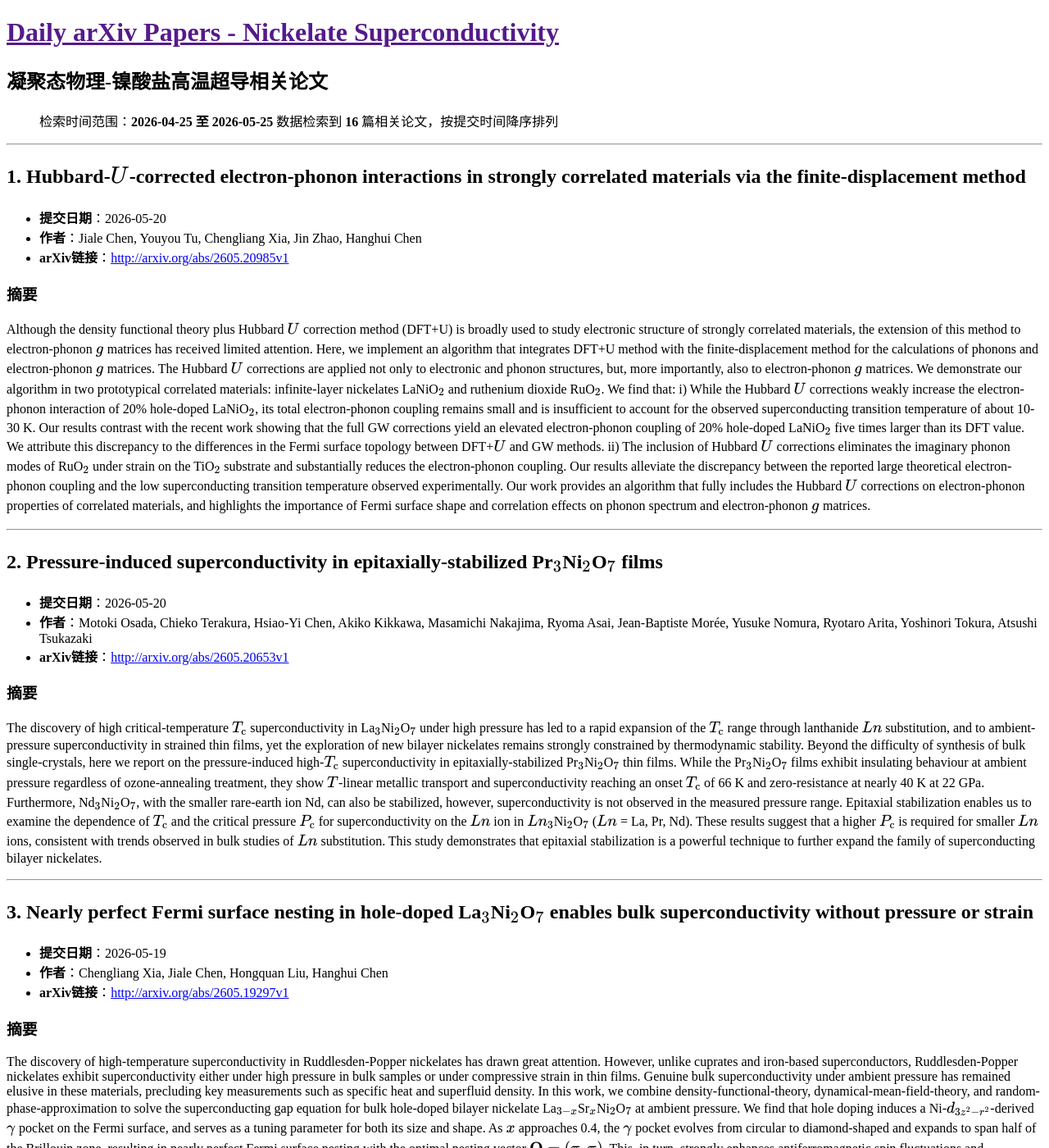
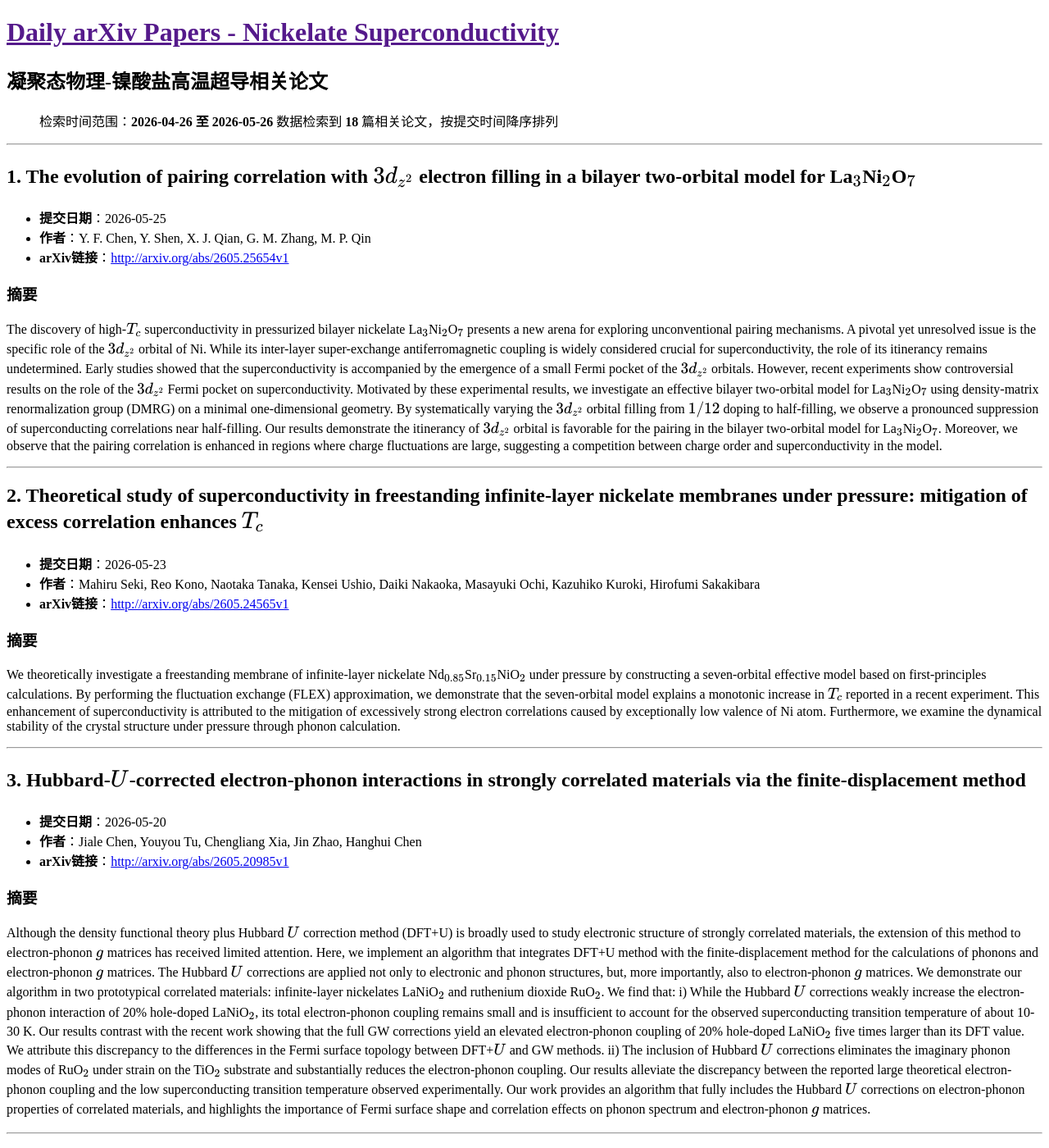
Before and after one commit to yangke25491/daily-arxiv-nickelate_superconductivity, a Jekyll site: the page built from docs/index.md, in a window 1280 px wide and 1400 px high. Shown: the whole window at 82% size. Built offline with Jekyll 4.4.1, drawn with Linux system fonts in a browser that asks for light colours; some of the changed text lies outside the part shown.

Commit message:
Automated update: arXiv papers

```diff
--- a/docs/index.md
+++ b/docs/index.md
@@ -5,12 +5,34 @@ title: 镍酸盐超导论文
 
 # 凝聚态物理-镍酸盐高温超导相关论文
 
-> 检索时间范围：**2026-04-25 至 2026-05-25**
-> 数据检索到 **16** 篇相关论文，按提交时间降序排列
+> 检索时间范围：**2026-04-26 至 2026-05-26**
+> 数据检索到 **18** 篇相关论文，按提交时间降序排列
 
 ---
 
-## 1. Hubbard-$U$-corrected electron-phonon interactions in strongly correlated materials via the finite-displacement method
+## 1. The evolution of pairing correlation with $3d\_{z^{2}}$ electron filling in a bilayer two-orbital model for La${}\_3$Ni${}\_2$O${}\_7$
+
+- **提交日期**：2026-05-25
+- **作者**：Y. F. Chen, Y. Shen, X. J. Qian, G. M. Zhang, M. P. Qin
+- **arXiv链接**：[http://arxiv.org/abs/2605.25654v1](http://arxiv.org/abs/2605.25654v1)
+
+### 摘要
+The discovery of high-${T\_c}$ superconductivity in pressurized bilayer nickelate La${}\_3$Ni${}\_2$O${}\_7$ presents a new arena for exploring unconventional pairing mechanisms. A pivotal yet unresolved issue is the specific role of the $3d\_{z^{2}}$ orbital of Ni. While its inter-layer super-exchange antiferromagnetic coupling is widely considered crucial for superconductivity, the role of its itinerancy remains undetermined. Early studies showed that the superconductivity is accompanied by the emergence of a small Fermi pocket of the $3d\_{z^{2}}$ orbitals. However, recent experiments show controversial results on the role of the $3d\_{z^{2}}$ Fermi pocket on superconductivity. Motivated by these experimental results, we investigate an effective bilayer two-orbital model for La${}\_3$Ni${}\_2$O${}\_7$ using density-matrix renormalization group (DMRG) on a minimal one-dimensional geometry. By systematically varying the $3d\_{z^{2}}$ orbital filling from $1/12$ doping to half-filling, we observe a pronounced suppression of superconducting correlations near half-filling. Our results demonstrate the itinerancy of $3d\_{z^{2}}$ orbital is favorable for the pairing in the bilayer two-orbital model for La${}\_3$Ni${}\_2$O${}\_7$. Moreover, we observe that the pairing correlation is enhanced in regions where charge fluctuations are large, suggesting a competition between charge order and superconductivity in the model.
+
+---
+
+## 2. Theoretical study of superconductivity in freestanding infinite-layer nickelate membranes under pressure: mitigation of excess correlation enhances $T\_c$
+
+- **提交日期**：2026-05-23
+- **作者**：Mahiru Seki, Reo Kono, Naotaka Tanaka, Kensei Ushio, Daiki Nakaoka, Masayuki Ochi, Kazuhiko Kuroki, Hirofumi Sakakibara
+- **arXiv链接**：[http://arxiv.org/abs/2605.24565v1](http://arxiv.org/abs/2605.24565v1)
+
+### 摘要
+We theoretically investigate a freestanding membrane of infinite-layer nickelate Nd${}\_{0.85}$Sr${}\_{0.15}$NiO${}\_2$ under pressure by constructing a seven-orbital effective model based on first-principles calculations.   By performing the fluctuation exchange (FLEX) approximation, we demonstrate that the seven-orbital model explains a monotonic increase in $T\_c$ reported in a recent experiment. This enhancement of superconductivity is attributed to the mitigation of excessively strong electron correlations caused by exceptionally low valence of Ni atom. Furthermore, we examine the dynamical stability of the crystal structure under pressure through phonon calculation.
+
+---
+
+## 3. Hubbard-$U$-corrected electron-phonon interactions in strongly correlated materials via the finite-displacement method
 
 - **提交日期**：2026-05-20
 - **作者**：Jiale Chen, Youyou Tu, Chengliang Xia, Jin Zhao, Hanghui Chen
@@ -54,7 +76,7 @@ Since the discovery of high-temperature superconductivity in nickelate supercond
 
 ---
 
-## 5. Interlayer electronic coherence links magnetism and superconductivity in Ruddlesden-Popper nickelates
+## 7. Interlayer electronic coherence links magnetism and superconductivity in Ruddlesden-Popper nickelates
 
 - **提交日期**：2026-05-18
 - **作者**：Feiyang Liu, Lixing Chen, Enkang Zhang, Ying-Jie Zhang, Jun Zhao
@@ -109,7 +131,7 @@ Ruddlesden-Popper nickelates exhibit superconductivity under pressure in bulk cr
 
 ---
 
-## 10. Experimental Progress in Ambient-Pressure Superconducting Bilayer Nickelate Films
+## 12. Experimental Progress in Ambient-Pressure Superconducting Bilayer Nickelate Films
 
 - **提交日期**：2026-05-12
 - **作者**：Meng Zhang, Xi Yan
@@ -142,7 +164,7 @@ The synthesis of high-quality Ruddlesden-Popper (RP) nickelates remains challeng
 
 ---
 
-## 13. Nature of magnetism in bilayer nickelate La3Ni2O7 single crystals
+## 15. Nature of magnetism in bilayer nickelate La3Ni2O7 single crystals
 
 - **提交日期**：2026-05-05
 - **作者**：Lixing Chen, Enkang Zhang, Yiqing Hao, Yinghao Zhu, Bingkun Cui, Douglas L. Abernathy, Travis J. Williams, Yoichi Ikeda, Hao Zhang, Feiyang Liu, Wenbin Wang, Qisi Wang, Jun Zhao
@@ -175,13 +197,13 @@ Nickel/bismuth (Ni/Bi) bilayers are a promising platform for exploring unconvent
 
 ---
 
-## 16. Metallic crossover through the tilt-free transition in La${}\_3$Ni${}\_2$O${}\_7$ at high pressure and temperature
+## 18. Metallic crossover through the tilt-free transition in La${}\_3$Ni${}\_2$O${}\_7$ at high pressure and temperature
 
 - **提交日期**：2026-05-03
 - **作者**：Bastien Michon, Yingpeng Yu, Beatrice D'Alò, Elena Stellino, Gergely Németh, Bosen Wang, Jianping Sun, Jinguang Cheng, Paolo Postorino, Ferenc Borondics, Francesco Capitani
-- **arXiv链接**：[http://arxiv.org/abs/2605.01651v1](http://arxiv.org/abs/2605.01651v1)
+- **arXiv链接**：[http://arxiv.org/abs/2605.01651v2](http://arxiv.org/abs/2605.01651v2)
 
 ### 摘要
-La${}\_3$Ni${}\_2$O${}\_7$, a bilayer nickelate with Ruddlesden-Popper structure, undergoes a pressure-induced structural transition from a tilted Amam phase to an untilted Fmmm (or I4/mmm) phase near 10-15 GPa, concomitant with the emergence of high-T${}\_c$ superconductivity (T${}\_c$ $\sim$ 80 K). Despite intense interest, the phase boundaries and the impact of structural changes on the electronic properties remain unclear. Here, we combine high-pressure and high-temperature Raman and synchrotron-based infrared spectroscopies to map the structural and electronic evolutions. Raman measurements confirm the pressure-driven structural transition and reveal the emergence of Fano line shapes, indicating enhanced electron-phonon coupling. High-temperature data show analogous spectral signatures above 544 K, suggesting an unreported upper temperature limit of the Amam phase within the T-P phase diagram of this system. Infrared reflectivity measurements evidence a concomitant metallization, with a tremendous two-order-of-magnitude increase in carrier density, marking a crossover from a bad metal to a good metal. These results establish a unified picture of the structural transition and its strong coupling to the electronic properties.
+La${}\_3$Ni${}\_2$O${}\_7$, a bilayer nickelate with Ruddlesden-Popper structure, undergoes a pressure-induced structural transition from a tilted Amam phase to an untilted Fmmm (or I4/mmm) phase near 10-15 GPa, concomitant with the emergence of high-T${}\_c$ superconductivity ($T\_c \sim 80$ K). Despite intense interest, the phase boundaries and the impact of structural changes on the electronic properties remain unclear. Here, we combine high-pressure and high-temperature Raman and synchrotron-based infrared spectroscopies to map the structural and electronic evolutions. Raman measurements confirm the pressure-driven structural transition and reveal the emergence of Fano line shapes, indicating enhanced electron-phonon coupling. High-temperature data show analogous spectral signatures above 544 K, suggesting an unreported upper temperature limit of the Amam phase within the T-P phase diagram of this system. Infrared reflectivity measurements evidence a concomitant enhanced metallicity, with a tremendous two-order-of-magnitude increase in carrier density, marking a crossover from a weakly to highly metallic state. These results establish a unified picture of the structural transition and its strong coupling to the electronic properties.
 
 ---
```
Also changed, not shown: other parts of docs/index.md (+11 -11 lines).
